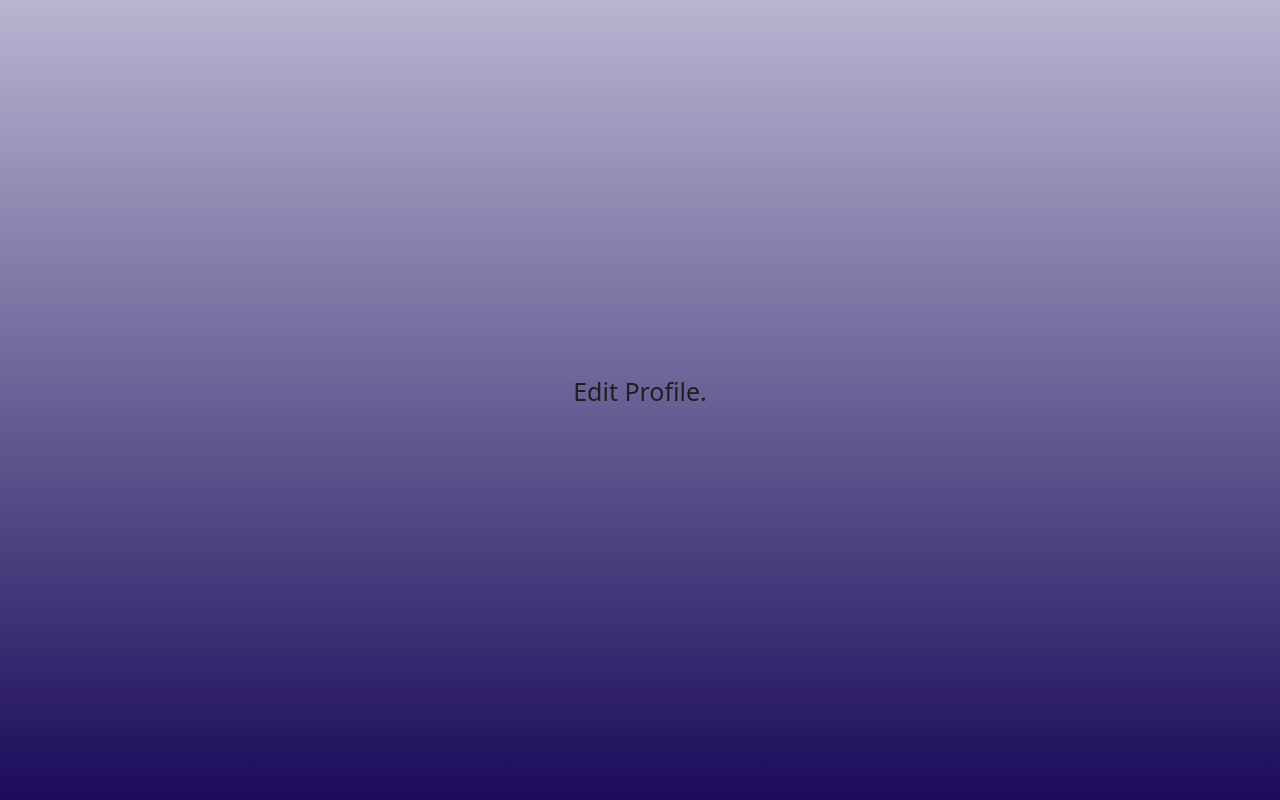
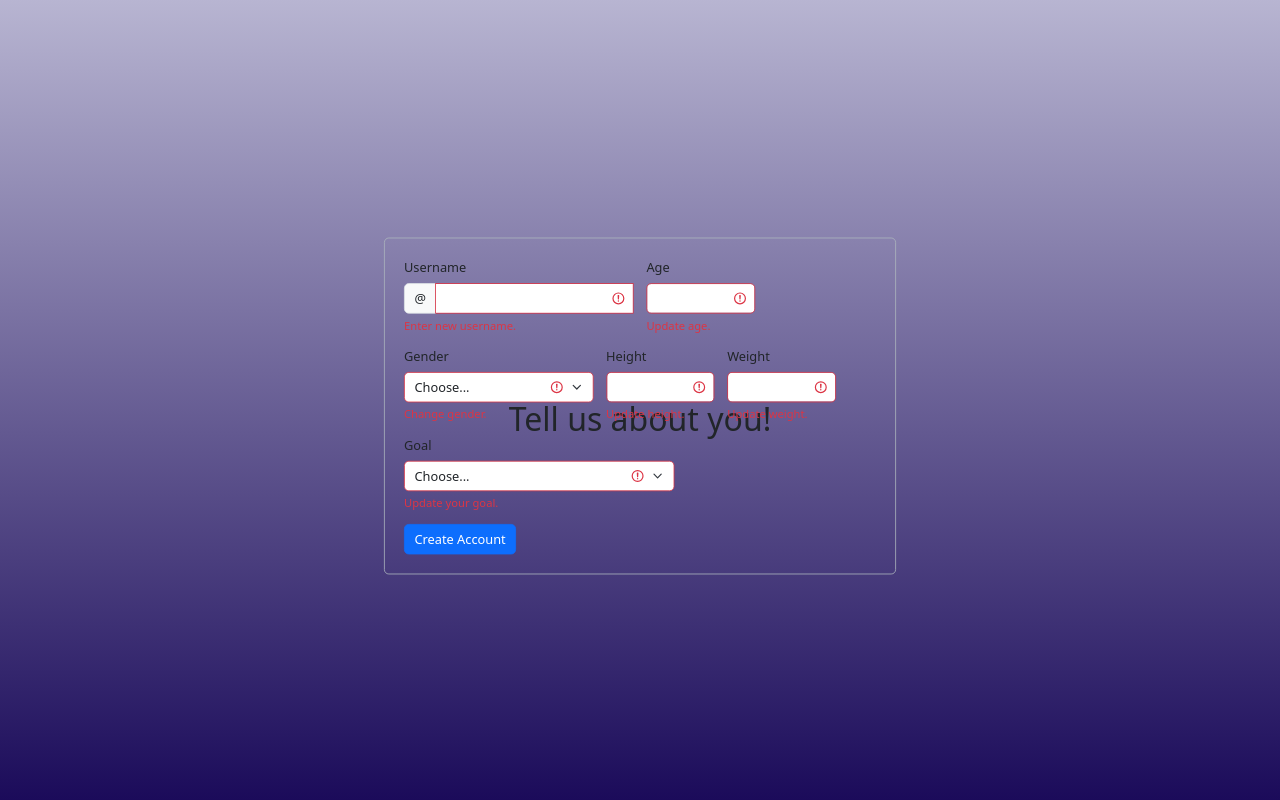
Before and after one commit to cristabacaru/SmartBite, a Flask app: page /profile in a window 1280 px wide. Shown: the part 58-858 px from the top of the page. Run offline with Flask 3, Linux system fonts and the light colour scheme.

Commit message:
Added functionalities to register form, included falsk session functionality

```diff
--- a/app.py
+++ b/app.py
@@ -1,7 +1,8 @@
-from flask import Flask, render_template, request, redirect, url_for
+from flask import Flask, render_template, request, redirect, url_for, session
 import sqlite3
 
 app = Flask(__name__)
+app.secret_key = 'your_secret_key_here'
 
 @app.route('/')
 def home():
@@ -22,6 +23,7 @@ def login():
         connection.close()
         if user:
             if password == user[4]:
+                session['user_id'] = user[0]
                 return redirect(url_for('home_logged_in'))
             else:
                 return render_template('login.html', error="Invalid email or password")
@@ -63,6 +65,15 @@ def home_logged_in():
     cursor.execute("SELECT recipe_id, name, description FROM recipes")
     rows = cursor.fetchall()
 
+    user_id = session['user_id']
+
+    connection = sqlite3.connect("database.db")
+    cursor = connection.cursor()
+    cursor.execute("SELECT * FROM users WHERE user_id=?", (user_id,))
+    user_info = cursor.fetchone()
+    connection.commit()
+    connection.close()
+
     # Generate a list of cards
     all_cards = []
     for row in rows:
@@ -87,7 +98,8 @@ def home_logged_in():
         'home_logged_in.html',
         cards=paginated_cards,
         current_page=page,
-        total_pages=total_pages
+        total_pages=total_pages,
+        user_info=user_info
     )
 
 
--- a/templates/home_logged_in.html
+++ b/templates/home_logged_in.html
@@ -9,8 +9,8 @@
 </head>
 <body class="body-home">
     {% include 'navbar_logged_in.html' %}
-
-    <h2 class="text-center mt-5"> Let’s Get Cooking! Discover New Recipes and Create Your Culinary Masterpiece.</h2>
+    <h1 class="text-center mt-5" style="font-weight: 300;">Hello, {{user_info[2]}}!</h1>
+    <h2 class="text-center mt-5", style="font-weight: 700;"> Let’s Get Cooking! Discover New Recipes and Create Your Culinary Masterpiece.</h2>
     <!-- Main content wrapper -->
     <div class="container my-5">
         <div class="row row-cols-1 row-cols-md-3 g-4">
--- a/templates/profile.html
+++ b/templates/profile.html
@@ -12,11 +12,81 @@
 
     <!-- Main content wrapper -->
     <div class="main-content">
-        <!-- Home Page Content -->
-        <div class="container text-center">
-            <p class="main-page-text">Edit Profile.</p>
-             <!-- Link to Login Page -->
+        <h2 class="text-center mt-5"> Tell us about you!</h2>
+    <!-- Form container with a border and centered -->
+    <div class="position-absolute start-50 translate-middle" style="top: 55%;" >
+        <div class="form-container border border-dark-subtle rounded p-4 mt-5" style="transform: scale(0.8); " >
+            <!-- Register Form -->
+            <form class="row g-3" action="{{ url_for('register') }}" method="POST">
+                <div class="col-md-6">
+                    <label for="validationServerUsername" class="form-label">Username</label>
+                    <div class="input-group has-validation">
+                        <span class="input-group-text" id="inputGroupPrepend3">@</span>
+                        <input name="username" type="text" class="form-control is-invalid" id="validationServerUsername" aria-describedby="inputGroupPrepend3 validationServerUsernameFeedback" required>
+                        <div class="valid-feedback">
+                            Looks good!
+                        </div>
+                        <div id="validationServerUsernameFeedback" class="invalid-feedback">
+                            Enter new username.
+                        </div>
+                    </div>
+                </div>
+                <div class="col-md-3">
+                    <label for="validationServer03" class="form-label">Age</label>
+                    <input name="age" type="text" class="form-control is-invalid" id="validationServer03" aria-describedby="validationServer03Feedback" required>
+                    <div class="valid-feedback">
+                        Looks good!
+                    </div>
+                    <div id="validationServer03Feedback" class="invalid-feedback">
+                        Update age.
+                    </div>
+                </div>
+                <div class="col-md-5">
+                    <label for="validationServer04" class="form-label">Gender</label>
+                    <select name="gender" class="form-select is-invalid" id="validationServer04" aria-describedby="validationServer04Feedback" required>
+                        <option selected disabled value="">Choose...</option>
+                        <option>Female</option>
+                        <option>Male</option>
+                        <option>Other</option>
+
+                    </select>
+                    <div id="validationServer04Feedback" class="invalid-feedback">
+                        Change gender.
+                    </div>
+                </div>
+                <div class="col-md-3">
+                    <label for="validationServer05" class="form-label">Height</label>
+                    <input name="height" type="text" class="form-control is-invalid" id="validationServer05" aria-describedby="validationServer05Feedback" required>
+                    <div id="validationServer05Feedback" class="invalid-feedback">
+                        Update height.
+                    </div>
+                </div>
+                <div class="col-md-3">
+                    <label for="validationServer05" class="form-label">Weight</label>
+                    <input name="weight" type="text" class="form-control is-invalid" id="validationServer06" aria-describedby="validationServer05Feedback" required>
+                    <div id="validationServer05Feedback" class="invalid-feedback">
+                        Update weight.
+                    </div>
+                </div>
+                <div class="col-md-7">
+                    <label for="validationServer04" class="form-label">Goal</label>
+                    <select name="goal" class="form-select is-invalid" id="validationServer07" aria-describedby="validationServer04Feedback" required>
+                        <option selected disabled value="">Choose...</option>
+                        <option>Maintain Weight</option>
+                        <option>Lose Weight</option>
+                        <option>Gain Weight</option>
+
+                    </select>
+                    <div id="validationServer04Feedback" class="invalid-feedback">
+                        Update your goal.
+                    </div>
+                </div>
+                <div class="col-12">
+                    <button class="btn btn-primary" type="submit">Create Account</button>
+                </div>
+            </form>
         </div>
+    </div>
     </div>
 
     <!-- Bootstrap JS -->
```
Also changed, not shown: templates/browse_recipes.html (+2 -8 lines), templates/register.html (+27 -5 lines), database.db.
